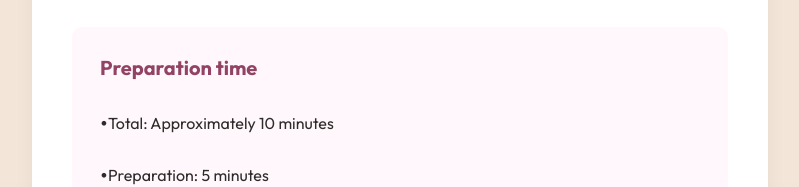
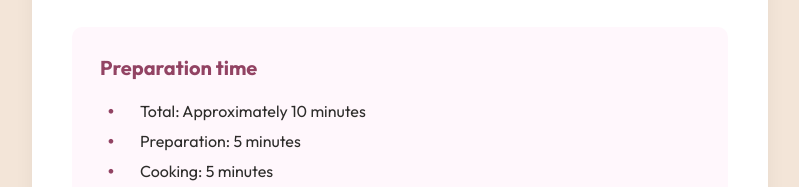
Before and after one commit to Evgeniy-Hozyainov/fmentor-recipe-page, a plain HTML site: page index.html in a window 1280 px wide. Shown: the part 621-808 px from the top of the page, without its empty margins (240-1039 px from the left). Drawn offline with Linux system fonts and the light colour scheme.

Commit message:
Update file styles.css

```diff
--- a/styles.css
+++ b/styles.css
@@ -61,7 +61,8 @@
 
 .card__time-title {
   font-size: 20px;
-  margin-top: 0;
+  margin-block-start: 0;
+  margin-block-end: 0;
   color: var(--color-pink-dark);
 }
 
@@ -75,7 +76,14 @@
   align-items: center;
 }
 
+.card__time-item > p {
+  margin: 0;
+}
+
 .card__time-item::before {
   content: '•';
+  color: var(--color-pink-dark);
+  margin-inline-start: 7px;
+  margin-inline-end: 25px;
   font-size: 24px;
 }
```
